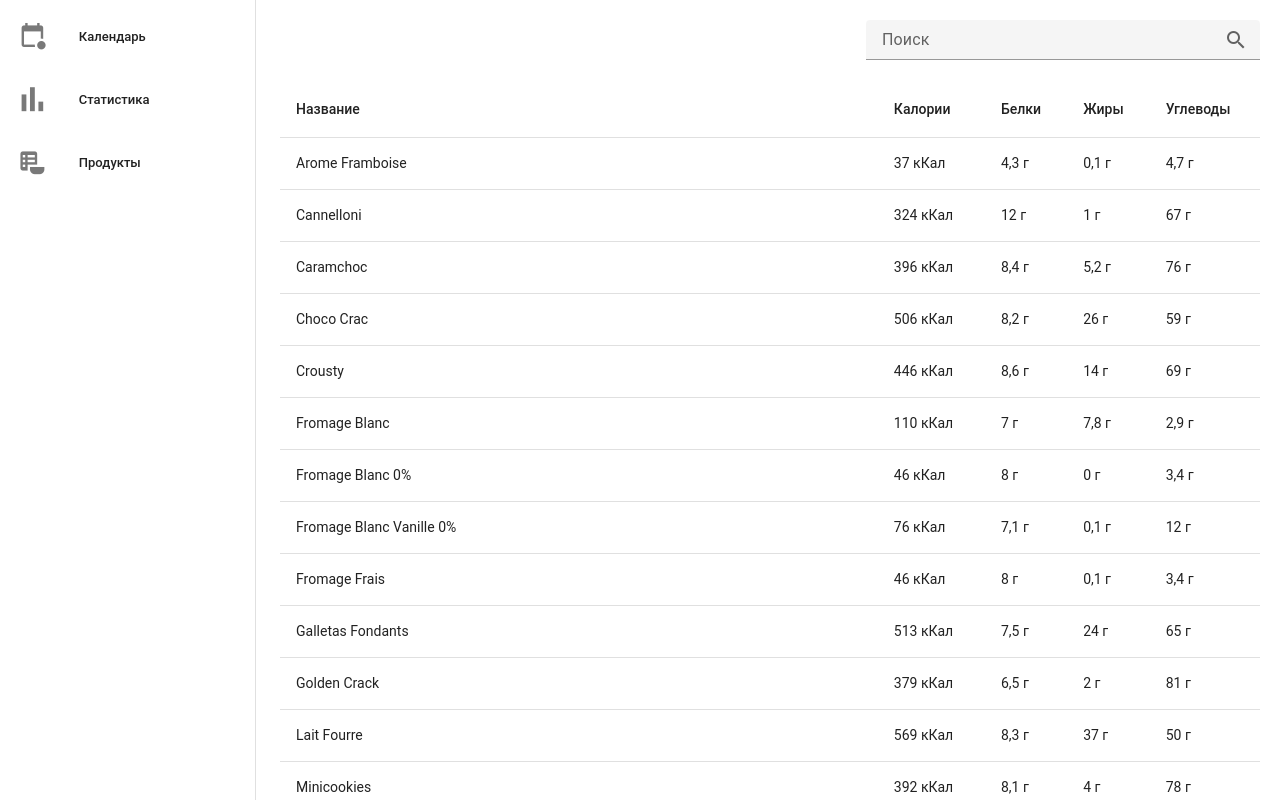
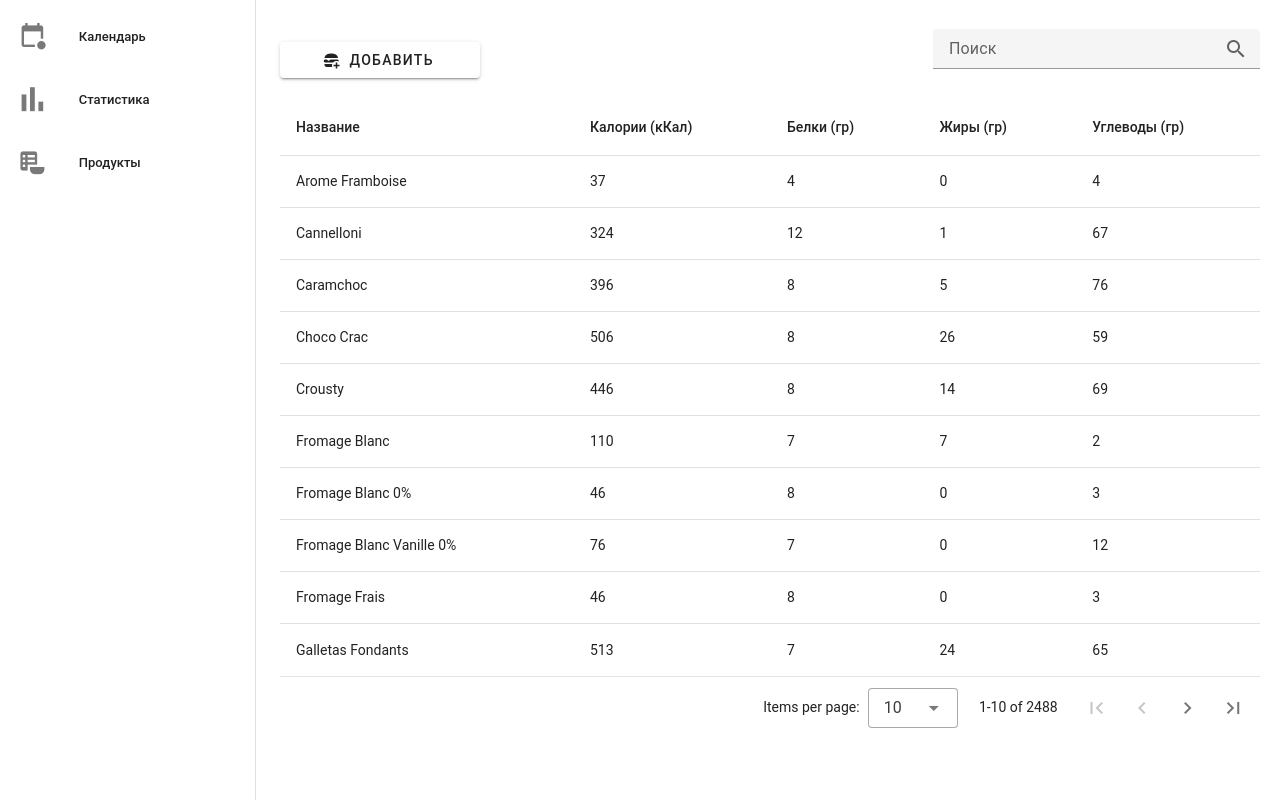
Before and after one commit to tashimba/vue-health-app, a Vue app: page /foods in a window 1280 px wide. Shown: the top 802 px of the page. Built offline with nearby package versions, Linux system fonts and the light colour scheme.

Commit message:
fix datePicker, add search. creating in foodTable

```diff
--- a/src/components/DatePicker.vue
+++ b/src/components/DatePicker.vue
@@ -12,7 +12,7 @@ import { ref, watch } from "vue";
 import { daysStore } from "../main.js";
 
 const date = ref(daysStore.activeDay || new Date());
-
+daysStore.openDay(date);
 watch(date, (newValue) => {
   daysStore.openDay(newValue);
 });
--- a/src/components/DayRation.vue
+++ b/src/components/DayRation.vue
@@ -62,22 +62,23 @@ import { daysStore } from "../main.js";
 import parseDate from "../functions/parseDayTo_DD-MM-YYYY";
 import { storeToRefs } from "pinia";
 
+const { activeDay } = storeToRefs(daysStore);
+const currentDay = ref(
+  daysStore.days.find(
+    (day) => day.day.getTime() === activeDay.value.getTime()
+  ) || new Object()
+);
+
+const mealNames = ["Завтрак", "Обед", "Ужин"];
+
 const findCurrentDay = (dayParam) => {
-  currentDay.value = daysStore.days.find((day) => {
-    if (day.day.getTime() === dayParam.value.getTime()) return day;
-  });
+  currentDay.value = daysStore.days.find(
+    (day) => day.day.getTime() === dayParam.getTime()
+  );
 };
-
-const { activeDay } = storeToRefs(daysStore);
-
-const currentDay = ref(new Object());
-
-findCurrentDay(activeDay);
 
 watch(activeDay, (newValue) => {
   findCurrentDay(newValue);
 });
-
-const mealNames = ["Завтрак", "Обед", "Ужин"];
 </script>
 <style></style>
--- a/src/components/FoodTable.vue
+++ b/src/components/FoodTable.vue
@@ -1,9 +1,11 @@
 <template>
   <div class="marginDrawer foodTable">
-    <v-row>
-      <v-spacer></v-spacer>
+    <v-row align="center" style="height: 80px" no-gutters>
+      <v-col>
+        <ModalCreateFood></ModalCreateFood>
+      </v-col>
 
-      <v-col cols="5" align="center">
+      <v-col cols="4">
         <v-text-field
           label="Поиск"
           density="compact"
@@ -17,49 +19,53 @@
         </v-text-field>
       </v-col>
     </v-row>
-    <v-table>
-      <thead>
-        <tr>
-          <th class="text-left">Название</th>
-          <th class="text-left">Калории</th>
-          <th class="text-left">Белки</th>
-          <th class="text-left">Жиры</th>
-          <th class="text-left">Углеводы</th>
-        </tr>
-      </thead>
 
-      <tbody>
-        <tr v-for="item in foodListFiltered" :key="item.name">
-          <td>{{ item.name }}</td>
-          <td>{{ item.calories }}</td>
-          <td>{{ item.proteins }}</td>
-          <td>{{ item.fats }}</td>
-          <td>{{ item.carbs }}</td>
-        </tr>
-      </tbody>
-    </v-table>
+    <v-data-table
+      :headers="headers"
+      :items="foodListFiltered"
+      :search="inputValue"
+    ></v-data-table>
   </div>
 </template>
 
 <script setup>
-import { ref, watch, reactive, computed } from "vue";
+import { ref, computed } from "vue";
+import { storeToRefs } from "pinia";
 import { foodStore } from "../main";
+import ModalCreateFood from "./ModalCreateFood.vue";
 
 const inputValue = ref("");
+const { fieldWithTypes } = storeToRefs(foodStore);
 
-const foodList = reactive(foodStore.foodData);
+const headers = [
+  {
+    title: "Название",
+    key: "name",
+    width: "30%",
+  },
+  {
+    title: "Калории (кКал)",
+    key: "calories",
+  },
+  {
+    title: "Белки (гр)",
+    key: "proteins",
+  },
+  {
+    title: "Жиры (гр)",
+    key: "fats",
+  },
+  {
+    title: "Углеводы (гр)",
+    key: "carbs",
+  },
+];
 
 const foodListFiltered = computed(() => {
-  return foodList.filter((el) => el.name.includes(inputValue.value));
+  return fieldWithTypes.value.filter((el) =>
+    el.name.toLowerCase().includes(inputValue.value.toLowerCase())
+  );
 });
-
-const foodListFilter = () => {
-  return foodList.filter((el) => el.name.includes(inputValue.value));
-};
-
-// watch(inputValue, (newValue) => {
-//   foodList
-// });
 </script>
 
 <style>
--- a/src/components/ModalAddFood.vue
+++ b/src/components/ModalAddFood.vue
@@ -35,7 +35,7 @@ function addMeal() {
     weight: foodWeight.value,
   };
   daysStore.addMealOnDate(addingFood);
-  // emit("refresh");
+  dialog.value = false;
 }
 </script>
 <style></style>
--- /dev/null
+++ b/src/components/ModalCreateFood.vue
@@ -0,0 +1,42 @@
+<template>
+  <v-btn style="width: 200px" @click="dialog = true">
+    <template v-slot:prepend>
+      <v-icon icon="mdi-hamburger-plus"></v-icon>
+    </template>
+    Добавить
+  </v-btn>
+  <v-dialog v-model="dialog" class="mx-auto" max-width="400">
+    <v-card style="padding: 10px">
+      <v-text-field label="Название" v-model="inputValueName"></v-text-field>
+      <v-text-field label="Калории" v-model="inputValueCalories"></v-text-field>
+      <v-text-field label="Белки" v-model="inputValueProteins"></v-text-field>
+      <v-text-field label="Жиры" v-model="inputValueFats"></v-text-field>
+      <v-text-field label="Углеводы" v-model="inputValueCarbs"></v-text-field>
+      <v-btn
+        @click="
+          foodStore.createFood({
+            name: inputValueName,
+            calories: inputValueCalories,
+            proteins: inputValueProteins,
+            fats: inputValueFats,
+            carbs: inputValueCarbs,
+          })
+        "
+        >Добавить</v-btn
+      >
+    </v-card>
+  </v-dialog>
+</template>
+<script setup>
+import { ref, reactive } from "vue";
+import { foodStore } from "../main";
+
+const dialog = ref(false);
+
+const inputValueName = ref("");
+const inputValueCalories = ref("");
+const inputValueProteins = ref("");
+const inputValueFats = ref("");
+const inputValueCarbs = ref("");
+</script>
+<style></style>
--- a/src/stores/useDaysStore.js
+++ b/src/stores/useDaysStore.js
@@ -56,8 +56,8 @@ export const useDaysStore = defineStore("days", {
     },
 
     openDay(day) {
+      // this.days.map(el => el.day )
       this.createDay(day);
-
       this.activeDay = day;
     },
 
--- a/src/stores/useFoodStore.js
+++ b/src/stores/useFoodStore.js
@@ -5,11 +5,37 @@ export const useFoodStore = defineStore("food", {
   state: () => {
     return {
       foodData: foodBase,
+      // foodData: [
+      //   {
+      //     name: { type: String },
+      //     calories: { type: Number },
+      //     proteins: { type: Number },
+      //     fats: { type: Number },
+      //     carbs: { type: Number },
+      //   },
+      // ],
     };
   },
   actions: {
     getFoodByName(name) {
       return this.foodData.find((food) => food.name === name);
     },
+
+    createFood(obj) {
+      this.foodData.push(obj);
+    },
+  },
+  getters: {
+    fieldWithTypes: (state) =>
+      state.foodData.map(
+        (item) =>
+          (item = {
+            name: item.name,
+            calories: parseInt(item.calories),
+            proteins: parseInt(item.proteins),
+            fats: parseInt(item.fats),
+            carbs: parseInt(item.carbs),
+          })
+      ),
   },
 });
```
